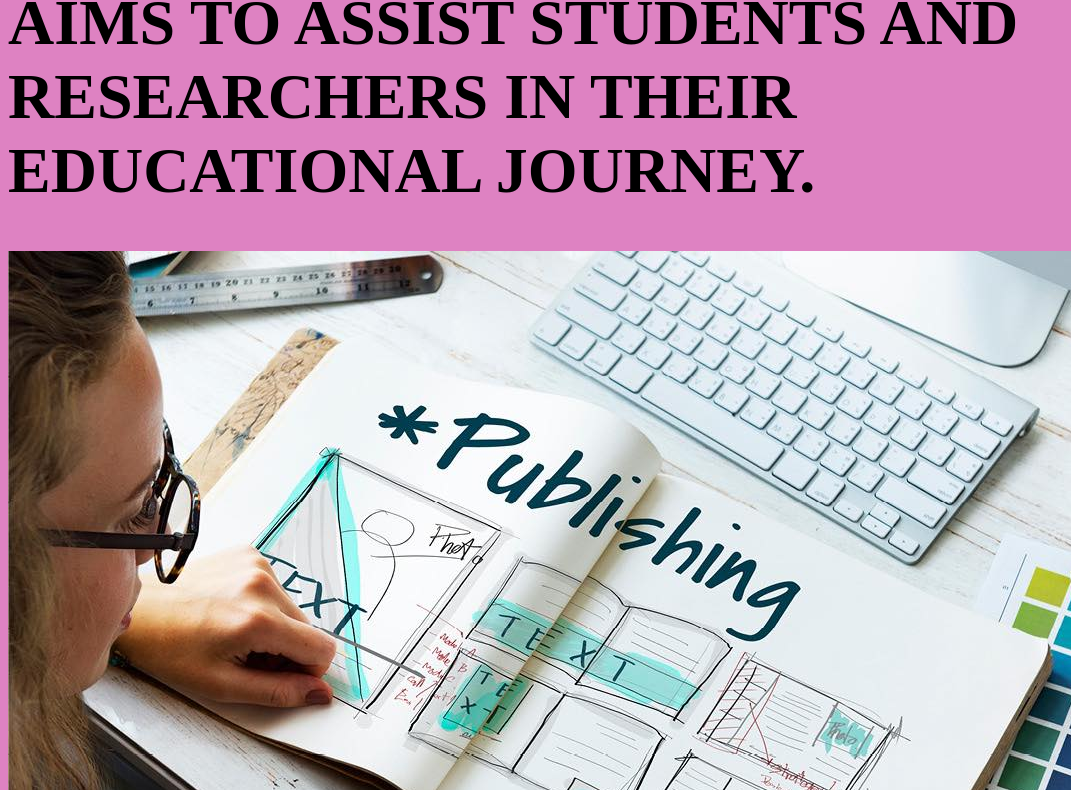
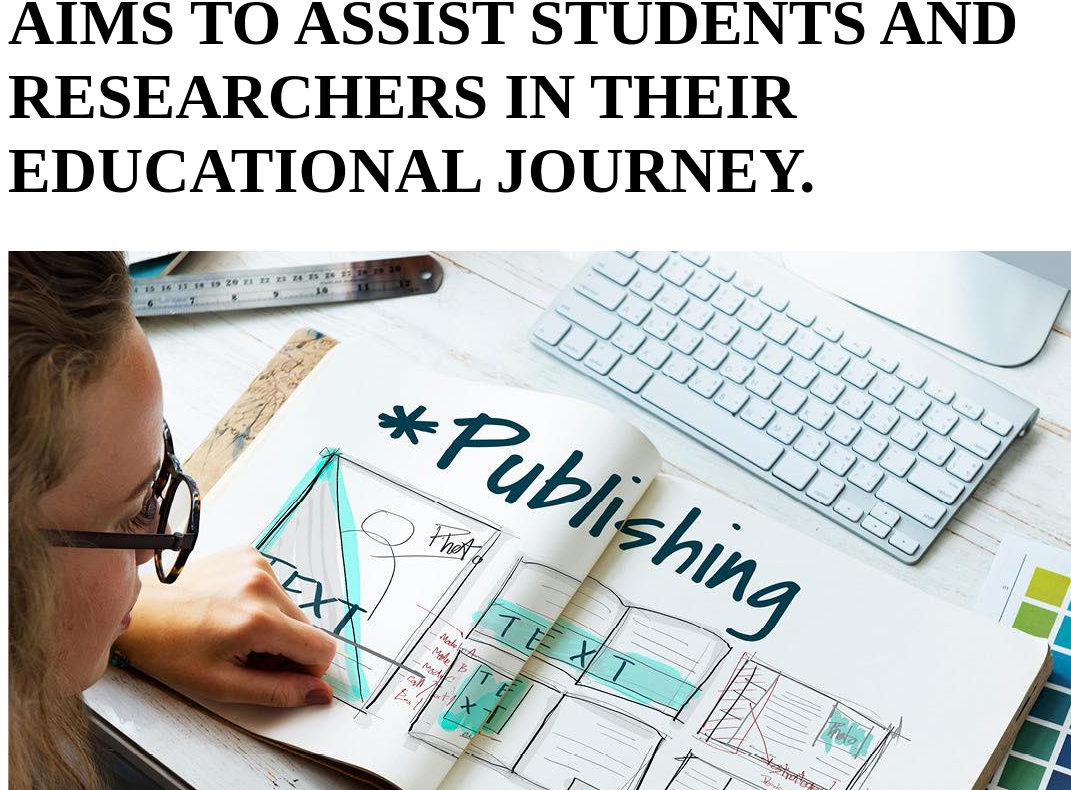
Before and after one commit to nadiaatshan/html.agancy., a plain HTML site: page index.html in a window 1280 px wide. Shown: the part 643-1433 px from the top of the page, without its empty margins (0-1071 px from the left). Drawn offline with Linux system fonts and the light colour scheme; a web font is replaced by a local one.

Commit message:
Update style.css

```diff
--- a/style.css
+++ b/style.css
@@ -1,4 +1,4 @@
-body{ background-color: rgb(222, 130, 194);}
+body{ background-color: white;}
 
 
 h1{
```
